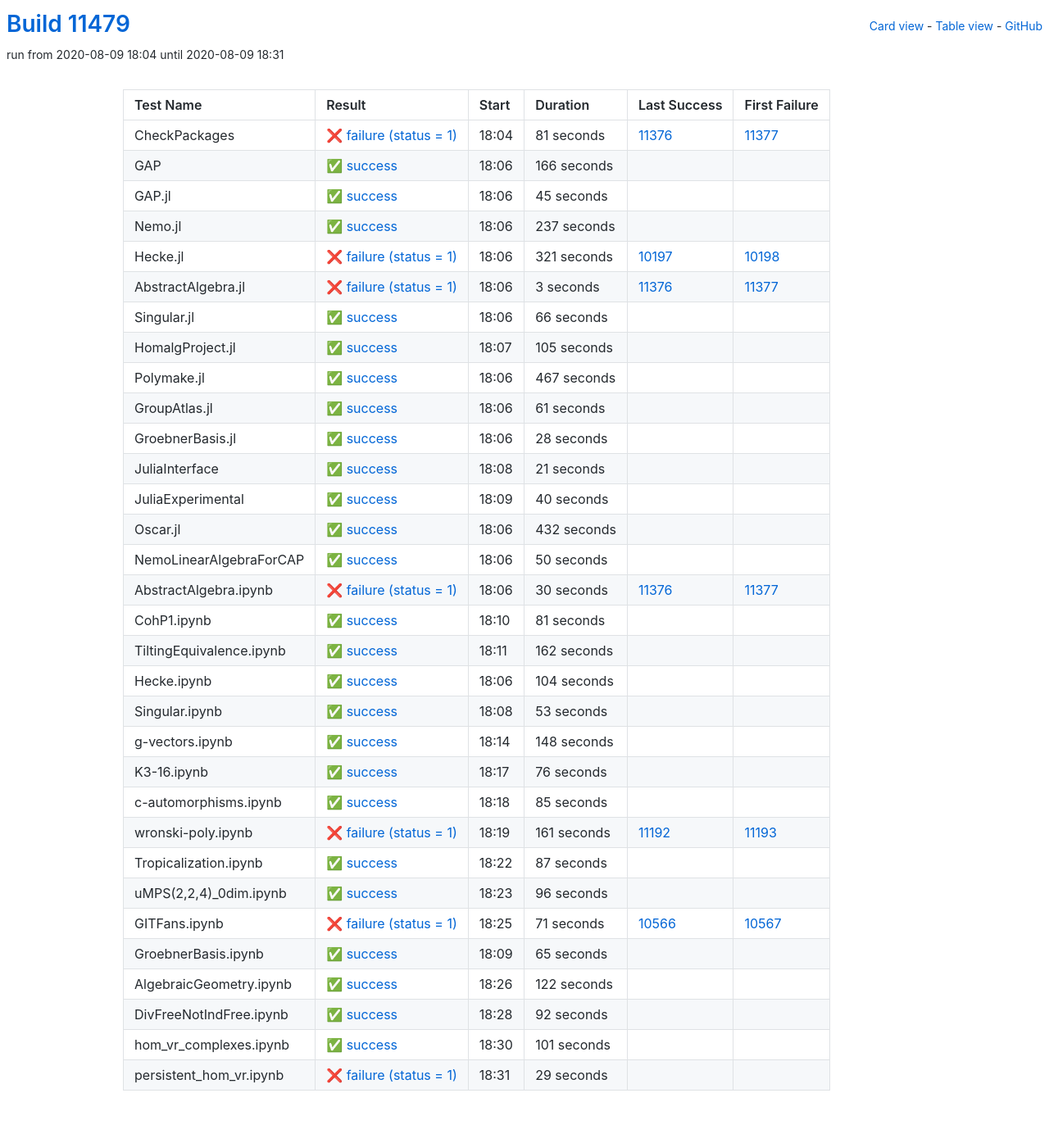
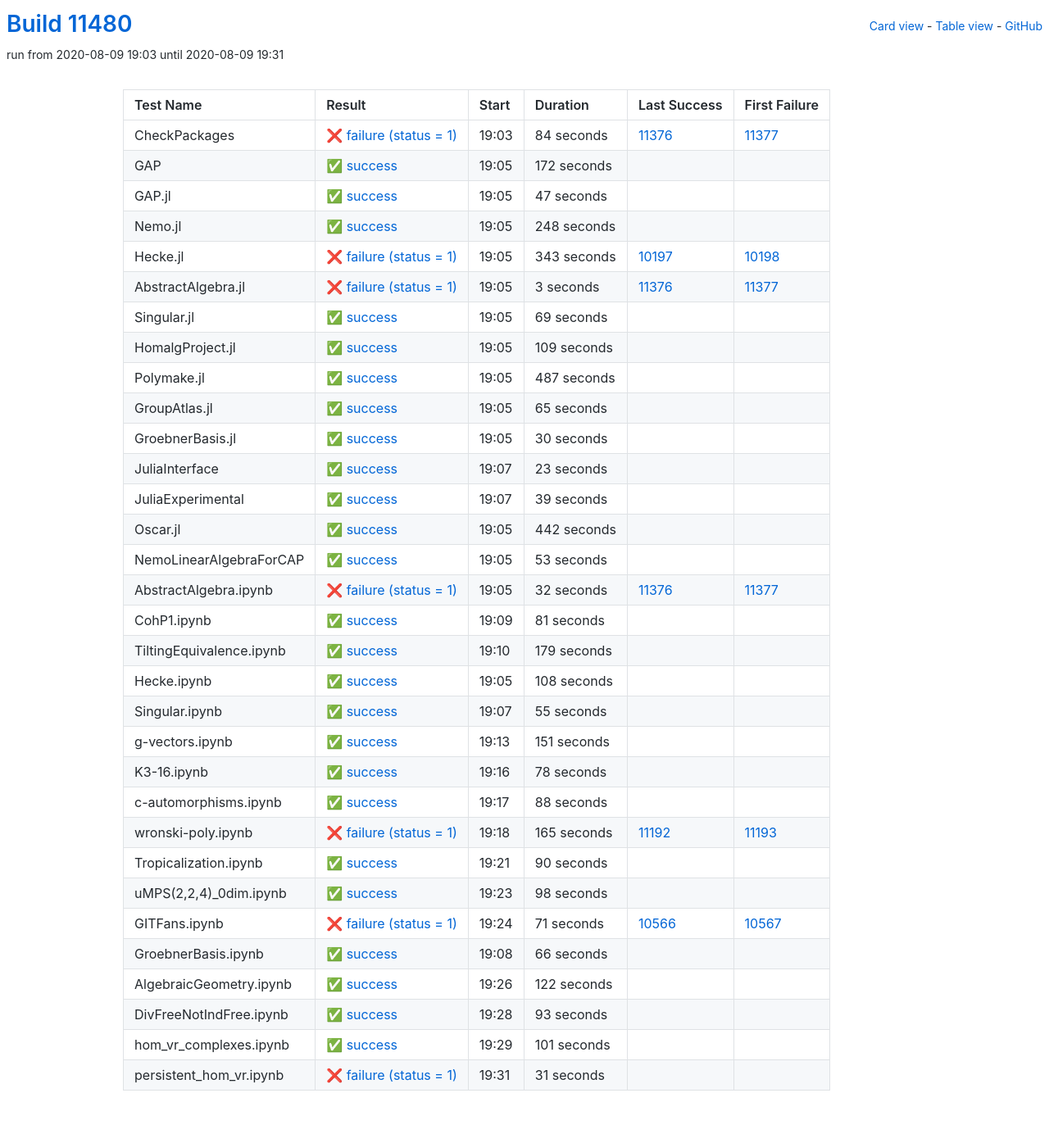
Before and after one commit to oscar-system/oscar-ci-status, a Jekyll site: the page built from table.html, in a window 1280 px wide. Shown: the whole page at 82% size. Built offline with Jekyll 4.4.1, drawn with Linux system fonts in a browser that asks for light colours.

Commit message:
Build #11480

```diff
--- a/_data/ci.yml
+++ b/_data/ci.yml
@@ -1,6 +1,6 @@
 ---
-build: 11479
-build_url: https://oscarci.mathematik.uni-kl.de/job/oscar/11479/
+build: 11480
+build_url: https://oscarci.mathematik.uni-kl.de/job/oscar/11480/
 job: oscar
 organization: oscar-system
 repo: oscar-ci-status
@@ -8,68 +8,68 @@
 tests:
 - name: CheckPackages
   id: checkpackages
-  log: https://oscarci.mathematik.uni-kl.de/job/oscar/11479/artifact/logs/build-11479/CheckPackages.log
-  start: 2020-08-09 18:04
+  log: https://oscarci.mathematik.uni-kl.de/job/oscar/11480/artifact/logs/build-11480/CheckPackages.log
+  start: 2020-08-09 19:03
   success: false
   exitcode: 1
   status: failure
-  duration: 81
+  duration: 84
   last_success: 11376
   last_success_url: https://oscarci.mathematik.uni-kl.de/job/oscar/11376/
   first_failure: 11377
   first_failure_url: https://oscarci.mathematik.uni-kl.de/job/oscar/11377/
 - name: GAP
   id: gap
-  log: https://oscarci.mathematik.uni-kl.de/job/oscar/11479/artifact/logs/build-11479/GAP.log
-  start: 2020-08-09 18:06
+  log: https://oscarci.mathematik.uni-kl.de/job/oscar/11480/artifact/logs/build-11480/GAP.log
+  start: 2020-08-09 19:05
   success: true
   exitcode: 0
   status: success
-  duration: 166
+  duration: 172
   last_success: false
   last_success_url:
   first_failure: false
   first_failure_url:
 - name: GAP.jl
   id: gap-jl
-  log: https://oscarci.mathematik.uni-kl.de/job/oscar/11479/artifact/logs/build-11479/GAP.jl.log
-  start: 2020-08-09 18:06
+  log: https://oscarci.mathematik.uni-kl.de/job/oscar/11480/artifact/logs/build-11480/GAP.jl.log
+  start: 2020-08-09 19:05
   success: true
   exitcode: 0
   status: success
-  duration: 45
+  duration: 47
   last_success: false
   last_success_url:
   first_failure: false
   first_failure_url:
 - name: Nemo.jl
   id: nemo-jl
-  log: https://oscarci.mathematik.uni-kl.de/job/oscar/11479/artifact/logs/build-11479/Nemo.jl.log
-  start: 2020-08-09 18:06
+  log: https://oscarci.mathematik.uni-kl.de/job/oscar/11480/artifact/logs/build-11480/Nemo.jl.log
+  start: 2020-08-09 19:05
   success: true
   exitcode: 0
   status: success
-  duration: 237
+  duration: 248
   last_success: false
   last_success_url:
   first_failure: false
   first_failure_url:
 - name: Hecke.jl
   id: hecke-jl
-  log: https://oscarci.mathematik.uni-kl.de/job/oscar/11479/artifact/logs/build-11479/Hecke.jl.log
-  start: 2020-08-09 18:06
+  log: https://oscarci.mathematik.uni-kl.de/job/oscar/11480/artifact/logs/build-11480/Hecke.jl.log
+  start: 2020-08-09 19:05
   success: false
   exitcode: 1
   status: failure
-  duration: 321
+  duration: 343
   last_success: 10197
   last_success_url: https://oscarci.mathematik.uni-kl.de/job/oscar/10197/
   first_failure: 10198
   first_failure_url: https://oscarci.mathematik.uni-kl.de/job/oscar/10198/
 - name: AbstractAlgebra.jl
   id: abstractalgebra-jl
-  log: https://oscarci.mathematik.uni-kl.de/job/oscar/11479/artifact/logs/build-11479/AbstractAlgebra.jl.log
-  start: 2020-08-09 18:06
+  log: https://oscarci.mathematik.uni-kl.de/job/oscar/11480/artifact/logs/build-11480/AbstractAlgebra.jl.log
+  start: 2020-08-09 19:05
   success: false
   exitcode: 1
   status: failure
@@ -80,128 +80,128 @@
   first_failure_url: https://oscarci.mathematik.uni-kl.de/job/oscar/11377/
 - name: Singular.jl
   id: singular-jl
-  log: https://oscarci.mathematik.uni-kl.de/job/oscar/11479/artifact/logs/build-11479/Singular.jl.log
-  start: 2020-08-09 18:06
+  log: https://oscarci.mathematik.uni-kl.de/job/oscar/11480/artifact/logs/build-11480/Singular.jl.log
+  start: 2020-08-09 19:05
   success: true
   exitcode: 0
   status: success
-  duration: 66
+  duration: 69
   last_success: false
   last_success_url:
   first_failure: false
   first_failure_url:
 - name: HomalgProject.jl
   id: homalgproject-jl
-  log: https://oscarci.mathematik.uni-kl.de/job/oscar/11479/artifact/logs/build-11479/HomalgProject.jl.log
-  start: 2020-08-09 18:07
+  log: https://oscarci.mathematik.uni-kl.de/job/oscar/11480/artifact/logs/build-11480/HomalgProject.jl.log
+  start: 2020-08-09 19:05
   success: true
   exitcode: 0
   status: success
-  duration: 105
+  duration: 109
   last_success: false
   last_success_url:
   first_failure: false
   first_failure_url:
 - name: Polymake.jl
   id: polymake-jl
-  log: https://oscarci.mathematik.uni-kl.de/job/oscar/11479/artifact/logs/build-11479/Polymake.jl.log
-  start: 2020-08-09 18:06
+  log: https://oscarci.mathematik.uni-kl.de/job/oscar/11480/artifact/logs/build-11480/Polymake.jl.log
+  start: 2020-08-09 19:05
   success: true
   exitcode: 0
   status: success
-  duration: 467
+  duration: 487
   last_success: false
   last_success_url:
   first_failure: false
   first_failure_url:
 - name: GroupAtlas.jl
   id: groupatlas-jl
-  log: https://oscarci.mathematik.uni-kl.de/job/oscar/11479/artifact/logs/build-11479/GroupAtlas.jl.log
-  start: 2020-08-09 18:06
+  log: https://oscarci.mathematik.uni-kl.de/job/oscar/11480/artifact/logs/build-11480/GroupAtlas.jl.log
+  start: 2020-08-09 19:05
   success: true
   exitcode: 0
   status: success
-  duration: 61
+  duration: 65
   last_success: false
   last_success_url:
   first_failure: false
   first_failure_url:
 - name: GroebnerBasis.jl
   id: groebnerbasis-jl
-  log: https://oscarci.mathematik.uni-kl.de/job/oscar/11479/artifact/logs/build-11479/GroebnerBasis.jl.log
-  start: 2020-08-09 18:06
+  log: https://oscarci.mathematik.uni-kl.de/job/oscar/11480/artifact/logs/build-11480/GroebnerBasis.jl.log
+  start: 2020-08-09 19:05
   success: true
   exitcode: 0
   status: success
-  duration: 28
+  duration: 30
   last_success: false
   last_success_url:
   first_failure: false
   first_failure_url:
 - name: JuliaInterface
   id: juliainterface
-  log: https://oscarci.mathematik.uni-kl.de/job/oscar/11479/artifact/logs/build-11479/JuliaInterface.log
-  start: 2020-08-09 18:08
+  log: https://oscarci.mathematik.uni-kl.de/job/oscar/11480/artifact/logs/build-11480/JuliaInterface.log
+  start: 2020-08-09 19:07
   success: true
   exitcode: 0
   status: success
-  duration: 21
+  duration: 23
   last_success: false
   last_success_url:
   first_failure: false
   first_failure_url:
 - name: JuliaExperimental
   id: juliaexperimental
-  log: https://oscarci.mathematik.uni-kl.de/job/oscar/11479/artifact/logs/build-11479/JuliaExperimental.log
-  start: 2020-08-09 18:09
+  log: https://oscarci.mathematik.uni-kl.de/job/oscar/11480/artifact/logs/build-11480/JuliaExperimental.log
+  start: 2020-08-09 19:07
   success: true
   exitcode: 0
   status: success
-  duration: 40
+  duration: 39
   last_success: false
   last_success_url:
   first_failure: false
   first_failure_url:
 - name: Oscar.jl
   id: oscar-jl
-  log: https://oscarci.mathematik.uni-kl.de/job/oscar/11479/artifact/logs/build-11479/Oscar.jl.log
-  start: 2020-08-09 18:06
+  log: https://oscarci.mathematik.uni-kl.de/job/oscar/11480/artifact/logs/build-11480/Oscar.jl.log
+  start: 2020-08-09 19:05
   success: true
   exitcode: 0
   status: success
-  duration: 432
+  duration: 442
   last_success: false
   last_success_url:
   first_failure: false
   first_failure_url:
 - name: NemoLinearAlgebraForCAP
   id: nemolinearalgebraforcap
-  log: https://oscarci.mathematik.uni-kl.de/job/oscar/11479/artifact/logs/build-11479/NemoLinearAlgebraForCAP.log
-  start: 2020-08-09 18:06
+  log: https://oscarci.mathematik.uni-kl.de/job/oscar/11480/artifact/logs/build-11480/NemoLinearAlgebraForCAP.log
+  start: 2020-08-09 19:05
   success: true
   exitcode: 0
   status: success
-  duration: 50
+  duration: 53
   last_success: false
   last_success_url:
   first_failure: false
   first_failure_url:
 - name: AbstractAlgebra.ipynb
   id: abstractalgebra-ipynb
-  log: https://oscarci.mathematik.uni-kl.de/job/oscar/11479/artifact/logs/build-11479/AbstractAlgebra.ipynb.log
-  start: 2020-08-09 18:06
+  log: https://oscarci.mathematik.uni-kl.de/job/oscar/11480/artifact/logs/build-11480/AbstractAlgebra.ipynb.log
+  start: 2020-08-09 19:05
   success: false
   exitcode: 1
   status: failure
-  duration: 30
+  duration: 32
   last_success: 11376
   last_success_url: https://oscarci.mathematik.uni-kl.de/job/oscar/11376/
   first_failure: 11377
   first_failure_url: https://oscarci.mathematik.uni-kl.de/job/oscar/11377/
 - name: CohP1.ipynb
   id: cohp1-ipynb
-  log: https://oscarci.mathematik.uni-kl.de/job/oscar/11479/artifact/logs/build-11479/CohP1.ipynb.log
-  start: 2020-08-09 18:10
+  log: https://oscarci.mathematik.uni-kl.de/job/oscar/11480/artifact/logs/build-11480/CohP1.ipynb.log
+  start: 2020-08-09 19:09
   success: true
   exitcode: 0
   status: success
@@ -212,116 +212,116 @@
   first_failure_url:
 - name: TiltingEquivalence.ipynb
   id: tiltingequivalence-ipynb
-  log: https://oscarci.mathematik.uni-kl.de/job/oscar/11479/artifact/logs/build-11479/TiltingEquivalence.ipynb.log
-  start: 2020-08-09 18:11
+  log: https://oscarci.mathematik.uni-kl.de/job/oscar/11480/artifact/logs/build-11480/TiltingEquivalence.ipynb.log
+  start: 2020-08-09 19:10
   success: true
   exitcode: 0
   status: success
-  duration: 162
+  duration: 179
   last_success: false
   last_success_url:
   first_failure: false
   first_failure_url:
 - name: Hecke.ipynb
   id: hecke-ipynb
-  log: https://oscarci.mathematik.uni-kl.de/job/oscar/11479/artifact/logs/build-11479/Hecke.ipynb.log
-  start: 2020-08-09 18:06
+  log: https://oscarci.mathematik.uni-kl.de/job/oscar/11480/artifact/logs/build-11480/Hecke.ipynb.log
+  start: 2020-08-09 19:05
   success: true
   exitcode: 0
   status: success
-  duration: 104
+  duration: 108
   last_success: false
   last_success_url:
   first_failure: false
   first_failure_url:
 - name: Singular.ipynb
   id: singular-ipynb
-  log: https://oscarci.mathematik.uni-kl.de/job/oscar/11479/artifact/logs/build-11479/Singular.ipynb.log
-  start: 2020-08-09 18:08
+  log: https://oscarci.mathematik.uni-kl.de/job/oscar/11480/artifact/logs/build-11480/Singular.ipynb.log
+  start: 2020-08-09 19:07
   success: true
   exitcode: 0
   status: success
-  duration: 53
+  duration: 55
   last_success: false
   last_success_url:
   first_failure: false
   first_failure_url:
 - name: g-vectors.ipynb
   id: g-vectors-ipynb
-  log: https://oscarci.mathematik.uni-kl.de/job/oscar/11479/artifact/logs/build-11479/g-vectors.ipynb.log
-  start: 2020-08-09 18:14
+  log: https://oscarci.mathematik.uni-kl.de/job/oscar/11480/artifact/logs/build-11480/g-vectors.ipynb.log
+  start: 2020-08-09 19:13
   success: true
   exitcode: 0
   status: success
-  duration: 148
+  duration: 151
   last_success: false
   last_success_url:
   first_failure: false
   first_failure_url:
 - name: K3-16.ipynb
   id: k3-16-ipynb
-  log: https://oscarci.mathematik.uni-kl.de/job/oscar/11479/artifact/logs/build-11479/K3-16.ipynb.log
-  start: 2020-08-09 18:17
+  log: https://oscarci.mathematik.uni-kl.de/job/oscar/11480/artifact/logs/build-11480/K3-16.ipynb.log
+  start: 2020-08-09 19:16
   success: true
   exitcode: 0
   status: success
-  duration: 76
+  duration: 78
   last_success: false
   last_success_url:
   first_failure: false
   first_failure_url:
 - name: c-automorphisms.ipynb
   id: c-automorphisms-ipynb
-  log: https://oscarci.mathematik.uni-kl.de/job/oscar/11479/artifact/logs/build-11479/c-automorphisms.ipynb.log
-  start: 2020-08-09 18:18
+  log: https://oscarci.mathematik.uni-kl.de/job/oscar/11480/artifact/logs/build-11480/c-automorphisms.ipynb.log
+  start: 2020-08-09 19:17
   success: true
   exitcode: 0
   status: success
-  duration: 85
+  duration: 88
   last_success: false
   last_success_url:
   first_failure: false
   first_failure_url:
 - name: wronski-poly.ipynb
   id: wronski-poly-ipynb
-  log: https://oscarci.mathematik.uni-kl.de/job/oscar/11479/artifact/logs/build-11479/wronski-poly.ipynb.log
-  start: 2020-08-09 18:19
+  log: https://oscarci.mathematik.uni-kl.de/job/oscar/11480/artifact/logs/build-11480/wronski-poly.ipynb.log
+  start: 2020-08-09 19:18
   success: false
   exitcode: 1
   status: failure
-  duration: 161
+  duration: 165
   last_success: 11192
   last_success_url: https://oscarci.mathematik.uni-kl.de/job/oscar/11192/
   first_failure: 11193
   first_failure_url: https://oscarci.mathematik.uni-kl.de/job/oscar/11193/
 - name: Tropicalization.ipynb
   id: tropicalization-ipynb
-  log: https://oscarci.mathematik.uni-kl.de/job/oscar/11479/artifact/logs/build-11479/Tropicalization.ipynb.log
-  start: 2020-08-09 18:22
+  log: https://oscarci.mathematik.uni-kl.de/job/oscar/11480/artifact/logs/build-11480/Tropicalization.ipynb.log
+  start: 2020-08-09 19:21
   success: true
   exitcode: 0
   status: success
-  duration: 87
+  duration: 90
   last_success: false
   last_success_url:
   first_failure: false
   first_failure_url:
 - name: uMPS(2,2,4)_0dim.ipynb
   id: umps-2-2-4-0dim-ipynb
-  log: https://oscarci.mathematik.uni-kl.de/job/oscar/11479/artifact/logs/build-11479/uMPS-2-2-4-_0dim.ipynb.log
-  start: 2020-08-09 18:23
+  log: https://oscarci.mathematik.uni-kl.de/job/oscar/11480/artifact/logs/build-11480/uMPS-2-2-4-_0dim.ipynb.log
+  start: 2020-08-09 19:23
   success: true
   exitcode: 0
   status: success
-  duration: 96
+  duration: 98
   last_success: false
   last_success_url:
   first_failure: false
   first_failure_url:
 - name: GITFans.ipynb
   id: gitfans-ipynb
-  log: https://oscarci.mathematik.uni-kl.de/job/oscar/11479/artifact/logs/build-11479/GITFans.ipynb.log
-  start: 2020-08-09 18:25
+  log: https://oscarci.mathematik.uni-kl.de/job/oscar/11480/artifact/logs/build-11480/GITFans.ipynb.log
+  start: 2020-08-09 19:24
   success: false
   exitcode: 1
   status: failure
@@ -332,20 +332,20 @@
   first_failure_url: https://oscarci.mathematik.uni-kl.de/job/oscar/10567/
 - name: GroebnerBasis.ipynb
   id: groebnerbasis-ipynb
-  log: https://oscarci.mathematik.uni-kl.de/job/oscar/11479/artifact/logs/build-11479/GroebnerBasis.ipynb.log
-  start: 2020-08-09 18:09
+  log: https://oscarci.mathematik.uni-kl.de/job/oscar/11480/artifact/logs/build-11480/GroebnerBasis.ipynb.log
+  start: 2020-08-09 19:08
   success: true
   exitcode: 0
   status: success
-  duration: 65
+  duration: 66
   last_success: false
   last_success_url:
   first_failure: false
   first_failure_url:
 - name: AlgebraicGeometry.ipynb
   id: algebraicgeometry-ipynb
-  log: https://oscarci.mathematik.uni-kl.de/job/oscar/11479/artifact/logs/build-11479/AlgebraicGeometry.ipynb.log
-  start: 2020-08-09 18:26
+  log: https://oscarci.mathematik.uni-kl.de/job/oscar/11480/artifact/logs/build-11480/AlgebraicGeometry.ipynb.log
+  start: 2020-08-09 19:26
   success: true
   exitcode: 0
   status: success
@@ -356,20 +356,20 @@
   first_failure_url:
 - name: DivFreeNotIndFree.ipynb
   id: divfreenotindfree-ipynb
-  log: https://oscarci.mathematik.uni-kl.de/job/oscar/11479/artifact/logs/build-11479/DivFreeNotIndFree.ipynb.log
-  start: 2020-08-09 18:28
+  log: https://oscarci.mathematik.uni-kl.de/job/oscar/11480/artifact/logs/build-11480/DivFreeNotIndFree.ipynb.log
+  start: 2020-08-09 19:28
   success: true
   exitcode: 0
   status: success
-  duration: 92
+  duration: 93
   last_success: false
   last_success_url:
   first_failure: false
   first_failure_url:
 - name: hom_vr_complexes.ipynb
   id: hom-vr-complexes-ipynb
-  log: https://oscarci.mathematik.uni-kl.de/job/oscar/11479/artifact/logs/build-11479/hom_vr_complexes.ipynb.log
-  start: 2020-08-09 18:30
+  log: https://oscarci.mathematik.uni-kl.de/job/oscar/11480/artifact/logs/build-11480/hom_vr_complexes.ipynb.log
+  start: 2020-08-09 19:29
   success: true
   exitcode: 0
   status: success
@@ -380,12 +380,12 @@
   first_failure_url:
 - name: persistent_hom_vr.ipynb
   id: persistent-hom-vr-ipynb
-  log: https://oscarci.mathematik.uni-kl.de/job/oscar/11479/artifact/logs/build-11479/persistent_hom_vr.ipynb.log
-  start: 2020-08-09 18:31
+  log: https://oscarci.mathematik.uni-kl.de/job/oscar/11480/artifact/logs/build-11480/persistent_hom_vr.ipynb.log
+  start: 2020-08-09 19:31
   success: false
   exitcode: 1
   status: failure
-  duration: 29
+  duration: 31
   last_success: false
   last_success_url:
   first_failure: false
```
Also changed, not shown: README.md.
